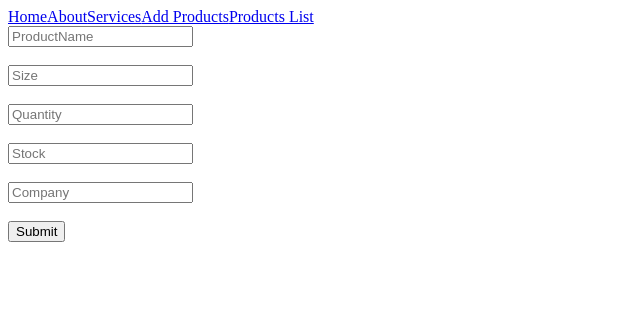
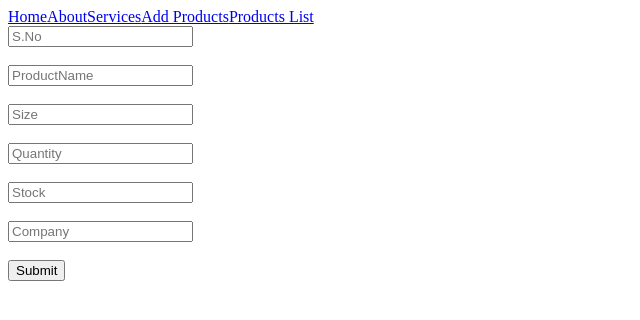
Before and after one commit to AkshitaDanewala/ProductsManagement, a React (Vite) app: page /Create in a window 1280 px wide. Shown: the top 320 px of the page, without its empty margins (0-640 px from the left). Built offline with nearby package versions, Linux system fonts and the light colour scheme.

Commit message:
file update

```diff
--- a/src/components/Create.jsx
+++ b/src/components/Create.jsx
@@ -5,6 +5,7 @@ import { useNavigate } from 'react-router-dom'
 const Create = () => {
 const [allProducts, setallProducts] = useContext(ProductContext)
 const navigate = useNavigate()
+const [number, setnumber] = useState("")
 const [product, setproduct] = useState("")
 const [size, setsize] = useState("")
 const [quantity, setquantity] = useState("")
@@ -14,13 +15,14 @@ const [companyName, setcompanyName] = useState("")
 const submithandler = (event)=>{
 event.preventDefault()
 
-const productsData = {product, size, quantity, stock, companyName}
+const productsData = { number, product, size, quantity, stock, companyName}
 
 const Copyproducts = [...allProducts]
 Copyproducts.push(productsData)
 setallProducts(Copyproducts )
 localStorage.setItem("Productslist", JSON.stringify(Copyproducts ))
 
+setnumber("")
 setproduct("")
 setsize("")
 setquantity("")
@@ -37,6 +39,12 @@ navigate("/Show")
     <>
     <div>
         <form onSubmit={submithandler} >
+
+<input type="number"
+onChange={(e)=> setnumber(e.target.value) }
+value={number}
+name="number"
+placeholder='S.No' /> <br /> <br />
 
 <input  type="text"
 onChange={(e)=> setproduct(e.target.value) }
--- a/src/components/Edit.jsx
+++ b/src/components/Edit.jsx
@@ -6,11 +6,11 @@ const Edit = () => {
 const [allProducts, setallProducts] = useContext(ProductContext)
 
 const navigate = useNavigate()
-const {index} = useParams()
- const productsIndex = allProducts.findIndex((p)=> p.index == index)
+const {title} = useParams()
+ const productsIndex = allProducts.findIndex((p)=> p.number == title)
 
 const [editProductsData, seteditProductsData] = useState({
-
+  number: allProducts[productsIndex].number,
 product: allProducts[productsIndex].product,
 size:  allProducts[productsIndex].size,
 quantity: allProducts[productsIndex].quantity,
@@ -28,17 +28,16 @@ const editHandler = (e)=>{
 const submithandler = (event)=>{
 event.preventDefault()
 
-const productsData = {product: editProductsData.product, size: editProductsData.size, quantity: editProductsData.quantity, stock: editProductsData.stock, companyName: editProductsData.companyName}
+const productsData = { number: editProductsData.number, product: editProductsData.product, size: editProductsData.size, quantity: editProductsData.quantity, stock: editProductsData.stock, companyName: editProductsData.companyName}
 
 const Copyproducts = [...allProducts]
 Copyproducts[ productsIndex] = productsData
 setallProducts(Copyproducts )
 localStorage.setItem("Productslist", JSON.stringify(Copyproducts ))
 
+navigate("/Show")
+};
 
-navigate("/Details")
-
-};
 
   return (
 
@@ -46,11 +45,19 @@ navigate("/Details")
     <div>
         <form onSubmit={submithandler} >
 
+        <input  type="number"
+onChange={editHandler }
+value={editProductsData.number}
+name="number"
+placeholder='S.No' /> <br /> <br />
+
+
+
 <input  type="text"
 onChange={editHandler }
 value={editProductsData.product}
 name="product"
-placeholder='ProductName' /> <br /> <br />
+placeholder='Product' /> <br /> <br />
 
 <input type="text"
 onChange={editHandler }
--- a/src/components/Show.jsx
+++ b/src/components/Show.jsx
@@ -25,18 +25,18 @@ const Show = () => {
 
       <div className="links">
 
-        <Link to={`/Show/Details/${p.product},
+        <Link to={`/Show/Details/ ${p.number},
+        ${p.product},
         ${p.size},
         ${p.quantity},
         ${p.stock},
-        ${p.companyName}`
-    }>Details </Link>
+        ${p.companyName}`}>Details </Link>
 
       <span onClick={()=> deleteProducts(index) }>
         <i className="ri-delete-bin-line" ></i>
         </span>
 
-      <Link to={`/Show/Edit/${index}`}>
+      <Link to={`/Show/Edit/${p.number}`}>
         <i className="ri-file-edit-line"></i>
         </Link>
       </div>
```
